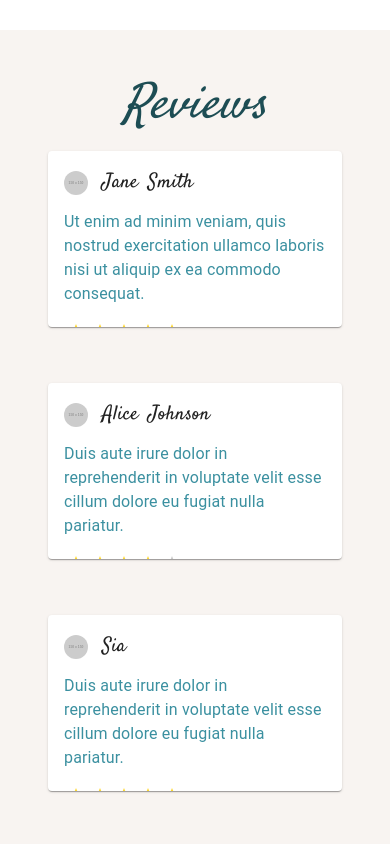
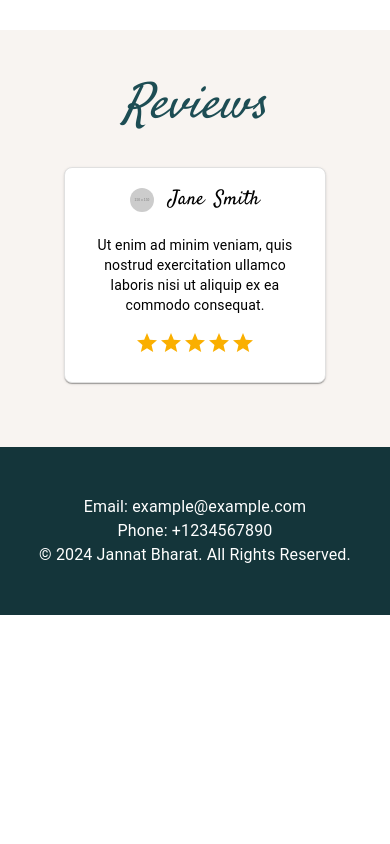
Before and after one commit to sanchibansal340/jannat-bharat-web-ui, a React (Create React App) app: page / in a window 390 px wide. Shown: the part 3580-4424 px from the top of the page. After the commit the page ends 4195 px from the top, so only its background shows below. Built offline with nearby package versions, Linux system fonts and the light colour scheme; a web font is replaced by a local one.

Commit message:
Sanchi | Update. reviews carousel using react-slick-carousel for responsive behaviour

```diff
--- a/package.json
+++ b/package.json
@@ -10,9 +10,12 @@
         "@testing-library/jest-dom": "^5.14.1",
         "@testing-library/react": "^13.0.0",
         "@testing-library/user-event": "^13.2.1",
+        "jquery": "^3.7.1",
         "react": "^18.3.1",
         "react-dom": "^18.3.1",
         "react-scripts": "5.0.1",
+        "react-slick": "^0.30.2",
+        "slick-carousel": "^1.8.1",
         "web-vitals": "^2.1.0"
     },
     "scripts": {
--- a/src/components/Carousel/Carousel.js
+++ /dev/null
@@ -1,97 +0,0 @@
-import React, { useState, useEffect } from 'react'
-import {
-    Card,
-    CardContent,
-    Typography,
-    Rating,
-    Box,
-    Avatar,
-    Grid,
-} from '@mui/material'
-import StarIcon from '@mui/icons-material/Star'
-
-const Carousel = (props) => {
-    const reviews = props['reviews']
-    const [activeIndex, setActiveIndex] = useState(0)
-
-    useEffect(() => {
-        const interval = setInterval(() => {
-            setActiveIndex((prevIndex) =>
-                prevIndex === reviews.length - 1 ? 0 : prevIndex + 1
-            )
-        }, 5000) // Change card every 5 seconds
-
-        return () => clearInterval(interval)
-    }, [reviews.length])
-
-    return (
-        <Grid container spacing={3} justifyContent="center">
-            {reviews.map((review, index) => (
-                <Grid
-                    key={index}
-                    item
-                    xs={12}
-                    sm={6}
-                    md={4}
-                    style={{
-                        display:
-                            index >= activeIndex % 3 &&
-                            index < (activeIndex % 3) + 3
-                                ? 'block'
-                                : 'none',
-                    }}
-                >
-                    <Card
-                        sx={{
-                            display: 'flex',
-                            marginBottom: '2em',
-                            textAlign: 'left',
-                            height: '11rem',
-                        }}
-                    >
-                        <CardContent sx={{ flex: 1 }}>
-                            <Box
-                                sx={{
-                                    display: 'flex',
-                                    alignItems: 'center',
-                                    marginBottom: '0.7rem',
-                                }}
-                            >
-                                <Avatar
-                                    sx={{
-                                        width: 24,
-                                        height: 24,
-                                        marginRight: '0.7em',
-                                    }}
-                                    alt={review.userName}
-                                    src={review.userImage}
-                                />
-                                <Typography variant="h6" component="div">
-                                    {review.userName}
-                                </Typography>
-                            </Box>
-                            <Typography
-                                variant="body1"
-                                color="secondary.main"
-                                paragraph
-                            >
-                                {review.reviewText}
-                            </Typography>
-                            <Rating
-                                name="rating"
-                                value={review.rating}
-                                readOnly
-                                emptyIcon={
-                                    <StarIcon style={{ color: '#ccc' }} />
-                                }
-                                icon={<StarIcon style={{ color: '#fdd835' }} />}
-                            />
-                        </CardContent>
-                    </Card>
-                </Grid>
-            ))}
-        </Grid>
-    )
-}
-
-export default Carousel
--- /dev/null
+++ b/src/components/Carousel/ReviewCard.js
@@ -0,0 +1,46 @@
+import React from 'react'
+import { Avatar, Box, Typography, Rating } from '@mui/material'
+
+const ReviewCard = ({ userImage, userName, reviewText, rating }) => (
+    <Box
+        sx={{
+            display: 'flex',
+            flexDirection: 'column',
+            alignItems: 'center',
+            p: 2,
+            m: 2,
+            border: '1px solid #e0e0e0',
+            borderRadius: 2,
+            boxShadow: 1,
+            backgroundColor: "white",
+            height: '11.4rem',
+        }}
+    >
+        <Box
+            sx={{
+                display: 'flex',
+                alignItems: 'center',
+                marginBottom: '0.7rem',
+            }}
+        >
+            <Avatar
+                sx={{
+                    width: 24,
+                    height: 24,
+                    marginRight: '0.7em',
+                }}
+                alt={userName}
+                src={userImage}
+            />
+            <Typography variant="h6" component="div">
+                {userName}
+            </Typography>
+        </Box>
+        <Typography variant="body2" sx={{ mt: 1, mb: 2 }}>
+            {reviewText}
+        </Typography>
+        <Rating value={rating} readOnly precision={0.5} />
+    </Box>
+)
+
+export default ReviewCard
--- a/src/components/Carousel/Reviews.js
+++ b/src/components/Carousel/Reviews.js
@@ -1,6 +1,9 @@
 import React from 'react'
-import Carousel from './Carousel'
 import { Box, Typography } from '@mui/material'
+import ReviewCard from './ReviewCard'
+import Slider from 'react-slick'
+import 'slick-carousel/slick/slick.css'
+import 'slick-carousel/slick/slick'
 
 const reviews = [
     {
@@ -41,6 +44,41 @@ const reviews = [
 ]
 
 const Reviews = () => {
+    const settings = {
+        dots: false,
+        infinite: true,
+        speed: 500,
+        slidesToShow: 3,
+        slidesToScroll: 1,
+        autoplay: true,
+        autoplaySpeed: 5000,
+        prevArrow: <></>,
+        nextArrow: <></>,
+        responsive: [
+            {
+                breakpoint: 1200,
+                settings: {
+                    slidesToShow: 3,
+                    slidesToScroll: 1,
+                },
+            },
+            {
+                breakpoint: 960,
+                settings: {
+                    slidesToShow: 2,
+                    slidesToScroll: 1,
+                },
+            },
+            {
+                breakpoint: 600,
+                settings: {
+                    slidesToShow: 1,
+                    slidesToScroll: 1,
+                },
+            },
+        ],
+    }
+
     return (
         <Box
             sx={{ padding: '3rem', backgroundColor: 'background.main' }}
@@ -56,7 +94,11 @@ const Reviews = () => {
             >
                 Reviews
             </Typography>
-            <Carousel reviews={reviews} />
+            <Slider {...settings}>
+                {reviews.map((review, index) => (
+                    <ReviewCard key={index} {...review} />
+                ))}
+            </Slider>
         </Box>
     )
 }
```
Also changed, not shown: 1 other file (tests, documents, lock files or other folders).
